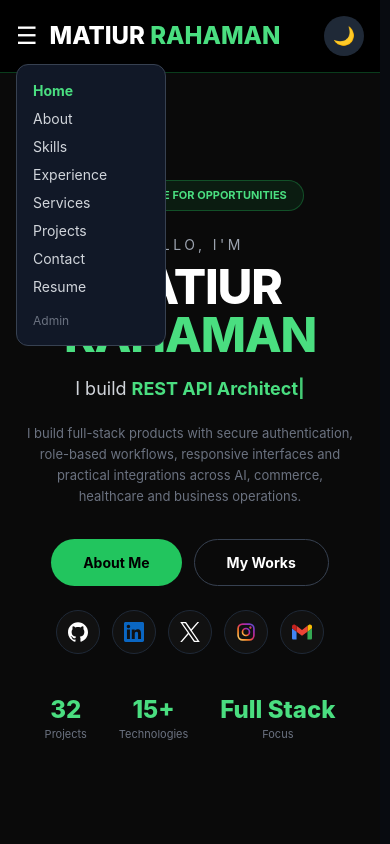
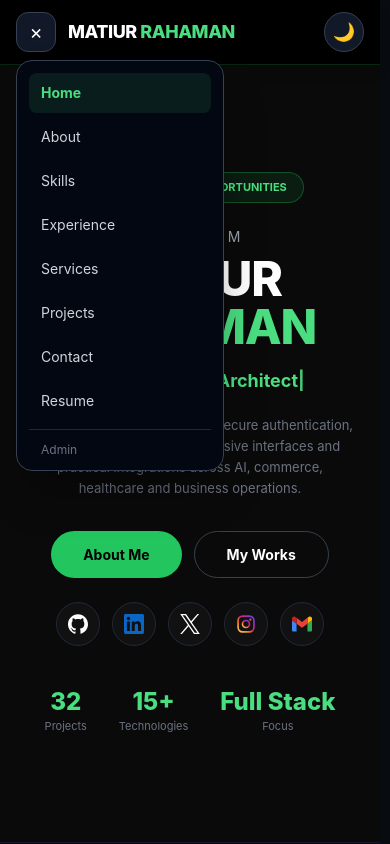
Before and after one commit to matiur25580/Developer-Portfolio, a React (Vite) app in the folder client/: page / in a window 390 px wide. Both pictures are taken after a click on the button "Open navigation menu". Shown: the top 844 px of the page. Built offline with nearby package versions, Linux system fonts and the light colour scheme.

Commit message:
Improve responsive navigation and theme controls

```diff
--- a/client/src/components/Navbar.jsx
+++ b/client/src/components/Navbar.jsx
@@ -1,22 +1,79 @@
 import { useState } from 'react';
-export default function Navbar({active,setActive}){
-  const menu=["Home","About","Skills","Experience","Services","Projects","Contact","Resume"];
-  const [open,setOpen]=useState(false);
-  const [dark,setDark]=useState(true);
+
+export default function Navbar({ active, setActive }) {
+  const menu = ['Home', 'About', 'Skills', 'Experience', 'Services', 'Projects', 'Contact', 'Resume'];
+  const [open, setOpen] = useState(false);
+  const [dark, setDark] = useState(() => localStorage.getItem('theme') !== 'light');
+
+  const toggleTheme = () => {
+    const nextDark = document.documentElement.classList.toggle('light-mode') === false;
+    localStorage.setItem('theme', nextDark ? 'dark' : 'light');
+    setDark(nextDark);
+  };
+
+  const navigate = (section) => {
+    setActive(section);
+    setOpen(false);
+  };
+
   return (
-    <nav className="bg-black text-white px-4 py-4 flex items-center sticky top-0 z-50 border-b border-green-500/30">
-      <div className="md:hidden mr-3">
-        <button onClick={()=>setOpen(!open)} className="text-2xl">☰</button>
-        {open && <div className="absolute top-16 left-4 bg-gray-900 border border-gray-700 rounded-xl p-4 flex flex-col gap-2 z-50 min-w-[150px]">
-          {menu.map(m=><button key={m} onClick={()=>{setActive(m);setOpen(false);}} className={`${active===m?'text-green-400 font-bold':'text-gray-300'} text-left text-sm`}>{m}</button>)}
-          <a href="#/admin" className="text-gray-500 text-xs mt-2">Admin</a>
-        </div>}
+    <nav aria-label="Main navigation" className="sticky top-0 z-50 flex items-center border-b border-green-500/20 bg-black/90 px-4 py-3 text-white shadow-lg shadow-black/10 backdrop-blur-xl md:px-6">
+      <div className="relative mr-3 md:hidden">
+        <button
+          type="button"
+          onClick={() => setOpen((value) => !value)}
+          aria-label={open ? 'Close navigation menu' : 'Open navigation menu'}
+          aria-expanded={open}
+          aria-controls="mobile-navigation"
+          className="grid h-10 w-10 place-items-center rounded-xl border border-gray-700 bg-gray-900 text-xl transition hover:border-green-400 hover:text-green-300"
+        >
+          {open ? '×' : '☰'}
+        </button>
+        {open && (
+          <div id="mobile-navigation" className="absolute left-0 top-12 z-50 flex min-w-52 flex-col gap-1 rounded-2xl border border-gray-700 bg-gray-950 p-3 shadow-2xl shadow-black/40">
+            {menu.map((item) => (
+              <button
+                key={item}
+                type="button"
+                onClick={() => navigate(item)}
+                aria-current={active === item ? 'page' : undefined}
+                className={`rounded-lg px-3 py-2.5 text-left text-sm transition hover:bg-white/5 ${active === item ? 'bg-green-400/10 font-bold text-green-400' : 'text-gray-300'}`}
+              >
+                {item}
+              </button>
+            ))}
+            <a href="#/admin" onClick={() => setOpen(false)} className="mt-1 border-t border-gray-800 px-3 pt-3 text-xs text-gray-500 hover:text-green-400">Admin</a>
+          </div>
+        )}
       </div>
-      <h1 className="text-2xl font-extrabold flex-1">MATIUR <span className="text-green-400">RAHAMAN</span></h1>
-      <div className="hidden md:flex gap-5 text-[13px] items-center">
-        {menu.map(m=><button key={m} onClick={()=>setActive(m)} className={active===m?'text-green-400 border-b-2 border-green-400 pb-1 font-bold':'hover:text-green-300 text-gray-300'}>{m}</button>)}
+
+      <a href="#section-home" onClick={(event) => { event.preventDefault(); navigate('Home'); }} className="min-w-0 flex-1 text-lg font-extrabold tracking-tight sm:text-xl md:flex-none">
+        MATIUR <span className="text-green-400">RAHAMAN</span>
+      </a>
+
+      <div className="ml-auto hidden items-center gap-4 lg:flex xl:gap-5">
+        {menu.map((item) => (
+          <button
+            key={item}
+            type="button"
+            onClick={() => navigate(item)}
+            aria-current={active === item ? 'page' : undefined}
+            className={active === item ? 'border-b-2 border-green-400 pb-1 font-bold text-green-400' : 'pb-1 text-gray-300 transition hover:text-green-300'}
+          >
+            {item}
+          </button>
+        ))}
       </div>
-      <button onClick={()=>{const d=document.documentElement.classList.toggle('light-mode');localStorage.setItem('theme',d?'light':'dark');setDark(!d);}} className="ml-3 text-lg bg-gray-800 w-10 h-10 rounded-full flex items-center justify-center">{dark?'🌙':'☀️'}</button>
+
+      <button
+        type="button"
+        onClick={toggleTheme}
+        aria-label={dark ? 'Switch to light theme' : 'Switch to dark theme'}
+        title={dark ? 'Switch to light theme' : 'Switch to dark theme'}
+        className="ml-3 grid h-10 w-10 shrink-0 place-items-center rounded-full border border-gray-700 bg-gray-900 text-lg transition hover:border-green-400"
+      >
+        {dark ? '🌙' : '☀️'}
+      </button>
     </nav>
   );
 }
```
